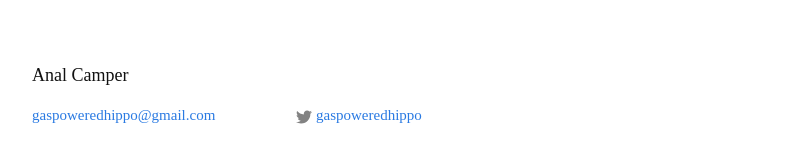
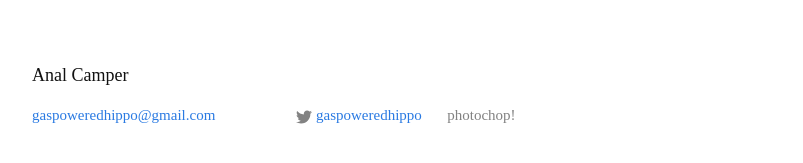
Before and after one commit to gaspoweredhippo/analcamper, a Jekyll site: the page built from index.html, in a window 1280 px wide and 900 px high, scrolled down 3717 px. Shown: the part 713-876 px from the top of the window, without its empty margins (238-1041 px from the left). Built offline with Jekyll 4.4.1, drawn with Linux system fonts in a browser that asks for light colours; comment, search, counter and statistics services are not loaded.

Commit message:
Fix description in config

```diff
--- a/_config.yml
+++ b/_config.yml
@@ -1,7 +1,7 @@
 # Site settings
 title: Anal Camper
 email: gaspoweredhippo@gmail.com
-description: > # this means to ignore newlines until "baseurl:"
+description: photochop!
 baseurl: "" # the subpath of your site, e.g. /blog/
 url: "http://analcamper.com" # the base hostname & protocol for your site
 twitter_username: gaspoweredhippo
```
